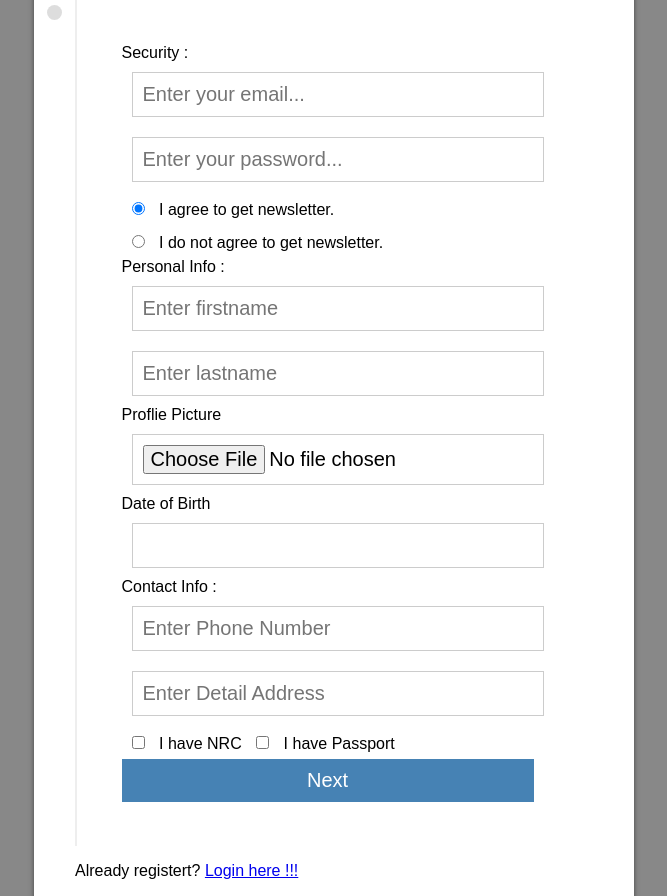
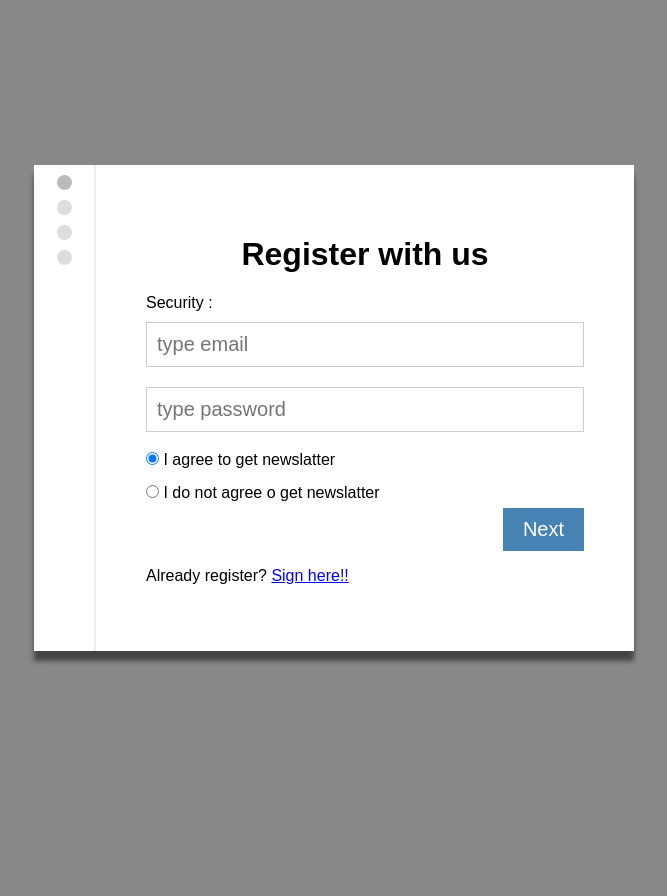
Before and after one commit to ArkarHein44/php_classic, a PHP site: page /signup.php in a window 1280 px wide. Shown: the whole page, without its empty margins (306-973 px from the left). After the commit the page ends 663 px from the top, so only its background shows below. Run offline with PHP 8.4, Linux system fonts and the light colour scheme.

Commit message:
php overtime 7.11.2024

```diff
--- a/part3/app.js
+++ b/part3/app.js
@@ -1,32 +1,40 @@
-// UI
-var getdots = document.getElementsByClassName('dot');
-var getpages = document.getElementsByClassName('page');
+//UI
 
-//console.log(getdots);
+var getdots = document.getElementsByClassName('dot');   //htmlCollection
+var getpages = document.getElementsByClassName("page");
+// console.log(getpages)
+var getform = document.getElementById("form");
+var getprevbtn = document.getElementById("prevbtn");
+var getnextbtn = document.getElementById("nextbtn");
+var getresultcontainer = document.getElementById("result-container");
+var pagekeys = [
+    ['email',"password","newsletter","newsletter"], // Page 1 : Security
+    ["firstname","lastname","profile"],                       // Page 2 : Personal Info
+    ["dob"],                                        // Page 3 : Date Of Birth
+    ["phone","address","documents","documents"]     // Page 4 : Contact Info
+];
 
-var getform = document.getElementById('form');
-var getprevbtn = document.getElementById('prevbtn');
-var getnextbtn = document.getElementById('nextbtn');
-var getresultcontainer = document.getElementById('result-container');
-var objkeys = ["email","password","firstname","lastname","dob","phone","address"];
-var datas = [{
-}]
+var datas = [];
 
 let curridx = 0;
 
 showpage(curridx);
 
-// 0 1 2 3
-// 1 2 3 4
+//currentidx  0 1 2 3
+//gonow or next  1 2 3 4
 
 function showpage(num){
     // console.log(num);
+    // getpages[num].style.display = "block";
 
-    getpages[num].style.display = "block";
+    const pages = document.querySelectorAll('.page');
+    pages.forEach((page,index)=>{
+        page.style.display = index === num ? "block" : "none";
+    })
 
-    num === 0 ? getprevbtn.style.display = "none" : getprevbtn.style.display = "inline-block";
+    num === 0 ? getprevbtn.style.display  = "none" : getprevbtn.style.display = "inline-block"
 
-    num === (getpages.length-1) ? getnextbtn.textContent = "Submit" : getnextbtn.textContent = "Next";
+    num === (getpages.length-1) ? getnextbtn.textContent = "Submit" : getnextbtn.textContent = "Next"
 
     dotindicator(num);
 }
@@ -34,37 +42,34 @@ function showpage(num){
 function dotindicator(num){
     // console.log(num);
 
-    for(var x =0; x < getdots.length; x++){
+    for(var x = 0; x < getdots.length; x++){
         getdots[x].classList.remove('active');
     }
 
-    getdots[num].className += " active";
+    getdots[num].className += ' active'
 }
 
 function gonow(num){
-    // console.log(num); // 1
-    // console.log(curridx); // 0
+
+    // console.log(num);  // 1 mean page 2
+    // // console.log(` ${curridx}`); //0
 
     // getpages[curridx].style.display = "none";
     // curridx = curridx+num;
-
-    // console.log(curridx);
+    // console.log(`current ${curridx}`); //1
 
     // if(curridx >= getpages.length){
-    //     getform.onsubmit();
+    //     getform.submit();
     // }
-
     // showpage(curridx);
-
-    // formvalidation();
+    // console.log(formvalidation())
 
     if(formvalidation()){
-        getpages[curridx].style.display = "none";
+        getpages[curridx].style.display = 'none';
         curridx = curridx+num;
 
         if(curridx >= getpages.length){
-            // getform.onsubmit();
-
+            // getform.submit();
             getform.style.display = "none";
             getresultcontainer.style.display = "block";
 
@@ -72,75 +77,75 @@ function gonow(num){
         }
 
         showpage(curridx);
-    }
 
 
 
     }
 
-function* genfun(){
-    var index = 0;
-            // 0 <7
-    while(index < objkeys.length){
-        yield index++;
-    }
 }
 
-// console.log(genfun().next().value);
-
-let gen = genfun();
-// console.log(gen.next().value); // 0
-// console.log(gen.next().value); // 1
 
 function formvalidation(){
     var valid = true;
 
-    var getcurrentinput = getpages[curridx].querySelectorAll('.form-control');
+    var getcurrentinput = getpages[curridx].getElementsByTagName('input');
+    // console.log(getcurrentinput);
+    // console.log(getcurrentinput[0].value);
 
-    // console.log(getcurrentinput);
-    // console.log(getcurrentinput[2].value);
+    // datas = [
+    //             [{
+    //                 email:"root@gmail.com";
+    //                 password:"012345",
+    //                 newsletter:1
+    //             }],
+    //             [{
+    //                 firstname:"aung",
+    //                 lastname:"kyaw"
+    //             }]
+    //         ]
 
-    for(var x = 0; x < getcurrentinput.length; x++){
-        // console.log(getcurrentinput[x].value;
+    // datas[0][newsletter] = 1
 
-        if((getcurrentinput[x].value).trim() === ''){
-            getcurrentinput[x].classList.add('error');
-            valid = false;
-        }else{
-            // console.log('x value is = ',x);
-            // console.log(objkeys[x]);
+    if(!datas[curridx]){
+        datas[curridx] = {};
+    }
+
+    let currpagekeys = pagekeys[curridx];
+
+    for(var x=0; x < getcurrentinput.length; x++){
         // console.log(getcurrentinput[x].value);
 
-            // console.log("gen value is = ", gen.next().value);
+        let input = getcurrentinput;
+        let key = currpagekeys[x];
 
-            // Method 1
-            // const keys = objkeys[gen.next().value];
-            // console.log(keys);
-            // const values = getcurrentinput[x].value;
-            // console.log(values);
-            // const obj = {
-            //     [keys]:values
-            // };
-            // datas.push(obj);
+        if(input.type === "radio"){
 
-            // Method 2
-            // const keys = objkeys[gen.next().value];
-            // console.log(keys);
-            // const values = getcurrentinput[x].value;
-            // console.log(values);
-            // var obj = {};
-            // obj[keys] = values
-            // datas.push(obj);
-
-            // Method 3
-            const keys = objkeys[gen.next().value];
-            const values = getcurrentinput[x].value;
-            datas.push({[keys]:values});
-
-        }
+            if(input.checked){
+                datas[curridx][key] = input.value;
             }
 
+        }else if(input.type === "checkbox"){
+            if(!datas[curridx][key]){
+                datas[curridx][key] = [];
+            }
+
+            if(input.checked){
+               datas[curridx][key].push(input.value);
+            }
+
+
+        }else if((input.value).trim() === ''){
+            input.classList.add('error');
+            valid = "false";
+        }else{
+            input.classList.remove('error');
+            datas[curridx][[key]] = input.value;
+        }
+
+
+
         // console.log(datas);
+    }
 
     if(valid){
         getdots[curridx].className += " done";
@@ -151,18 +156,26 @@ function formvalidation(){
 }
 
 function result(data){
+    // console.log(data);
 
-    console.log(data);
+    const documentlist = data[3].documents.length > 0 ? data[3].documents.join(',') : "No Data";
 
     getresultcontainer.innerHTML = `
     <ul>
-            <li>Name : ${data[2].firstname} ${data[3].lastname}<li>
-            <li>Email : ${data[0].email}<li>
-            <li>Date Of Birth : ${data[4].dob} <li>
-            <li>Phone Number : ${data[5].phone} <li>
-            <li>Address : ${data[6].address} <li>
+        <li>Name : ${data[1].firstname} ${data[3].lastname}</li>
+        <li>Agree : ${data[1].newsletter === '1' ? 'Yes' : "No"}</li>
+        <li>Email :${data[0].email}</li>
+        <li>Profile :${data[1].profile}</li>
+        <li>Date of Birth: ${data[2].dob}</li>
+        <li>Phone number: ${data[3].phone}</li>
+        <li>Address: ${data[3].address}</li>
+        <li>Documents: ${documentlist}</li>
     </ul>
+    <button type="submit" class="submit-btn" onclick="submitbtn()" >Apply Now</button>
 
-        <button type="submit" class="submit-btn" onclick="submitbtn()">Apply Now</button>
-    `
+    `;
 }
+
+function submitbtn(){
+    getform.submit();
+}
--- a/part3/signup.php
+++ b/part3/signup.php
@@ -1,12 +1,14 @@
 <!DOCTYPE html>
 <html lang="en">
 <head>
+    <meta charset="UTF-8">
+    <meta name="viewport" content="width=device-width, initial-scale=1.0">
     <title>Register Form</title>
-    <link rel="stylesheet" href="./signupstyle.css" type="text/css" />
+    <link rel="stylesheet" href="./signupstyles.css" type="text/css">
 </head>
 <body>
+    <div class="container">
 
-    <div class="container">
         <div class="dotbox" id="dotbox">
             <span class="dot"></span>
             <span class="dot"></span>
@@ -14,81 +16,95 @@
             <span class="dot"></span>
         </div>
 
-        <div class="">
-            <h1 class="">Register With Us</h1>
-            <form action="registerfunction.php" method="post" class="" id="form" enctype="multipart/form-data">
+        <div class="contact">
+
+
+            <form id="form" action="registerfunction.php" method="post" enctype="multipart/form-data">
+
+                 <h1>Register with us</h1>
 
                 <div class="page">
+
                     <div class="form-group">
-                        <label for="email">Security :</label>
-                        <input type="email" class="form-control" name="email" id="email" placeholder="Enter your email..." />
-                        <input type="password" class="form-control" name="password" id="password" placeholder="Enter your password..." />
+                        <label for="email">Security : </label>
+                        <input type="email" name="email" id="email" class="form-control" placeholder="type email" />
+                        <input type="password" name="password" id="password" class="form-control" placeholder="type password">
 
-                        <div class="">
-                            <input type="radio" name="newsletter" id="agree" class="form-check-input" value="1" checked/>
-                            <label for="agree" class="form-check-label">I agree to get newsletter.</label>
+                        <div>
+                            <input type="radio" name="newsletter" id="agree" class="form-check-input" value="1" checked> <label for="agree" class="form-check-label">I agree to get newslatter</label>
                             <br/>
-                            <input type="radio" name="newsletter" id="noagree" class="form-check-input" value="0" />
-                            <label for="noagree" class="form-check-label">I do not agree to get newsletter.</label>
+                            <input type="radio" name="newsletter" id="noagree" class="form-check-input" value="0"> <label for="noagree" class="form-check-label">I do not agree o get newslatter</label>
                         </div>
+
                     </div>
+
+                </div>
+
+
+                <div class="page">
+
+                    <div class="form-group">
+                        <label for="firstname">Personal Info : </label>
+                        <input type="text" name="firstname" id="firstname" class="form-control" placeholder="type firstname" />
+                        <input type="text" name="lastname" id="lastname" class="form-control" placeholder="type lastname">
+
+                        <div>
+                            <label for="profile">Profile Picture</label>
+                            <input type="file" name="profile[]" id="profile" class="form-controls" />
+                        </div>
+
+                    </div>
+
                 </div>
 
                 <div class="page">
+
                     <div class="form-group">
-                        <label for="firstname">Personal Info :</label>
-                        <input type="text" class="form-control" name="firstname" id="firstname" placeholder="Enter firstname" />
-                        <input type="text" class="form-control" name="lastname" id="lastname" placeholder="Enter lastname" />
+                        <label for="dob">Date of Birth : </label>
+                        <input type="date" name="dob" id="dob" class="form-control" />
+                    </div>
 
-                        <div class="">
-                           <label for="profile">Proflie Picture</label>
-                           <input type="file" name="profile[]" class="form-control" id="profile">
-                        </div>
-                    </div>
                 </div>
 
                 <div class="page">
+
                     <div class="form-group">
-                        <label for="dob">Date of Birth</label>
-                        <input type="text" class="form-control" name="dob" id="dob" />
+                        <label for="phone">Contact Info : </label>
+                        <input type="text" name="phone" id="phone" class="form-control" placeholder="type phone number" />
+                        <input type="text" name="address" id="address" class="form-control" placeholder="Enter detail Address">
+
+                        <div>
+                            <input type="checkbox" name="documnets[]" id="docnrc" class="form-check-input" value="nrc"> <label for="docnrc" class="form-check-label">I have NRC</label>
+                            <input type="checkbox" name="documnets[]" id="docpassport" class="form-check-input" value="passport"> <label for="docpassport" class="form-check-label">I have Passport.</label>
+                        </div>
+
                     </div>
+
                 </div>
 
-                <div class="page">
-                    <div class="form-group">
-                        <label for="phone">Contact Info :</label>
-                        <input type="text" class="form-control" name="phone" id="phone" placeholder="Enter Phone Number" />
-                        <input type="text" class="form-control" name="address" id="address" placeholder="Enter Detail Address" />
-
-                        <div class="">
-                           <input type="checkbox" name="documents[]" id="docnrc" class="form-check-input" value="nrc" />
-                           <label for="docnrc" class="form-check-label">I have NRC</label>
-
-                           <input type="checkbox" name="documents[]" id="docpassport" class="form-check-input" value="passport" />
-                           <label for="docpassport" class="form-check-label">I have Passport</label>
-
-                        </div>
-                    </div>
-                </div>
 
                 <div class="d-flex">
                     <button type="button" id="prevbtn" class="btn" onclick="gonow(-1)">Previous</button>
                     <button type="button" id="nextbtn" class="btn" onclick="gonow(1)">Next</button>
                 </div>
+
+                <p>Already register? <a href="signup.php">Sign here!!</a> </p>
+
             </form>
 
-            <p>Already registert? <a href="signin.php">Login here !!!</a></p>
+
             <div id="result-container">
+                <p>Already register? <a href="signup.php">Sign here!!</a> </p>
                 <!-- <ul>
-                    <li>Name: Aung Kyaw</li>
-                    <li>Email  : aungkyaw@gmail.com</li>
+                    <li>Name : Aung Kyaw</li>
+                    <li>Email : aungkyaw@gamil.com</li>
                 </ul>
+                <button type="submit" class="submit-btn" onclick="submitbtn()" >Apply Name</button> -->
+            </div>
 
-                <button type="submit" class="submit-btn" onclick="submitbtn()">Apply Now</button> -->
-            </div>
         </div>
+
     </div>
-
-<script src="./app.js"></script>
+    <script src="app.js" type="text/javascript"></script>
 </body>
 </html>
--- a/part3/signupstyle.css
+++ b/part3/signupstyles.css
@@ -6,7 +6,6 @@ body{
     font-family: sans-serif;
     height: 100vh;
     background-color: #888;
-
     display: flex;
     justify-content: center;
     align-items: center;
@@ -16,7 +15,6 @@ body{
     width: 600px;
     background-color: #fff;
     box-shadow: 0 10px 5px rgba(0,0,0,0.5);
-
     display: flex;
 }
 
@@ -29,7 +27,6 @@ body{
     width: 15px;
     height: 15px;
     background-color: #bbb;
-
     border-radius: 50%;
     opacity: .5;
 
@@ -44,15 +41,14 @@ body{
     background-color: green;
 }
 
-.dot.error{
-    background-color: red;
+.contact{
+    width: 90%;
 }
-
 #form{
-    width: 90%;
+    width: 100%;
     border-left: 2px solid #eee;
 
-    padding: 5ch;
+    padding: 50px;
 }
 
 h1{
@@ -65,17 +61,20 @@ input{
     border: 1px solid #ccc;
 
     padding: 10px;
-    margin: 10px;
+    margin: 10px 0;
 }
 
 input:focus{
     outline: none;
 }
 
+input.error{
+    border: 1px dotted red;
+}
+
 .form-check-input{
     width: auto;
     display: inline;
-
 }
 
 .d-flex{
@@ -84,7 +83,6 @@ input:focus{
 }
 
 .btn{
-    width: 100%;
     background-color: steelblue;
     color: #fff;
     border: none;
@@ -92,7 +90,7 @@ input:focus{
     font-size: 20px;
 
     padding: 10px 20px;
-    /* margin-left: 20px; */
+    margin-left: 20px;
     cursor: pointer;
 }
 
@@ -105,7 +103,6 @@ input:focus{
     font-size: 20px;
 
     padding: 5px 0;
-    /* margin-left: 20px; */
     cursor: pointer;
 }
 
@@ -113,22 +110,20 @@ input:focus{
     opacity: .8;
 }
 
+.page{
+    display: none;
+}
+
 #prevbtn{
     background-color: #bbb;
 }
 
-/* #result-container{
-    display: ;
-
-} */
+#result-container{
+    display: none;
+    width: 100%;
+}
 
 #result-container ul li{
     list-style-type: none;
     padding: 3px;
 }
-
-.submit-btn{
-    width: 100%;
-    padding: 5px 0;
-    margin-left: 0;
-}
```
Also changed, not shown: part3/dbconnect.php (+10 -5 lines), part3/loginstyle.css (+11 -7 lines), part3/logout.php (+9 -3 lines), part3/sessionconfig.php (+6 -3 lines), part3/signin.php (+17 -13 lines), part3/loginfucntion.php (added), part3/loginfunction.php (deleted). Lines whose indentation alone changed are shown as unchanged.
